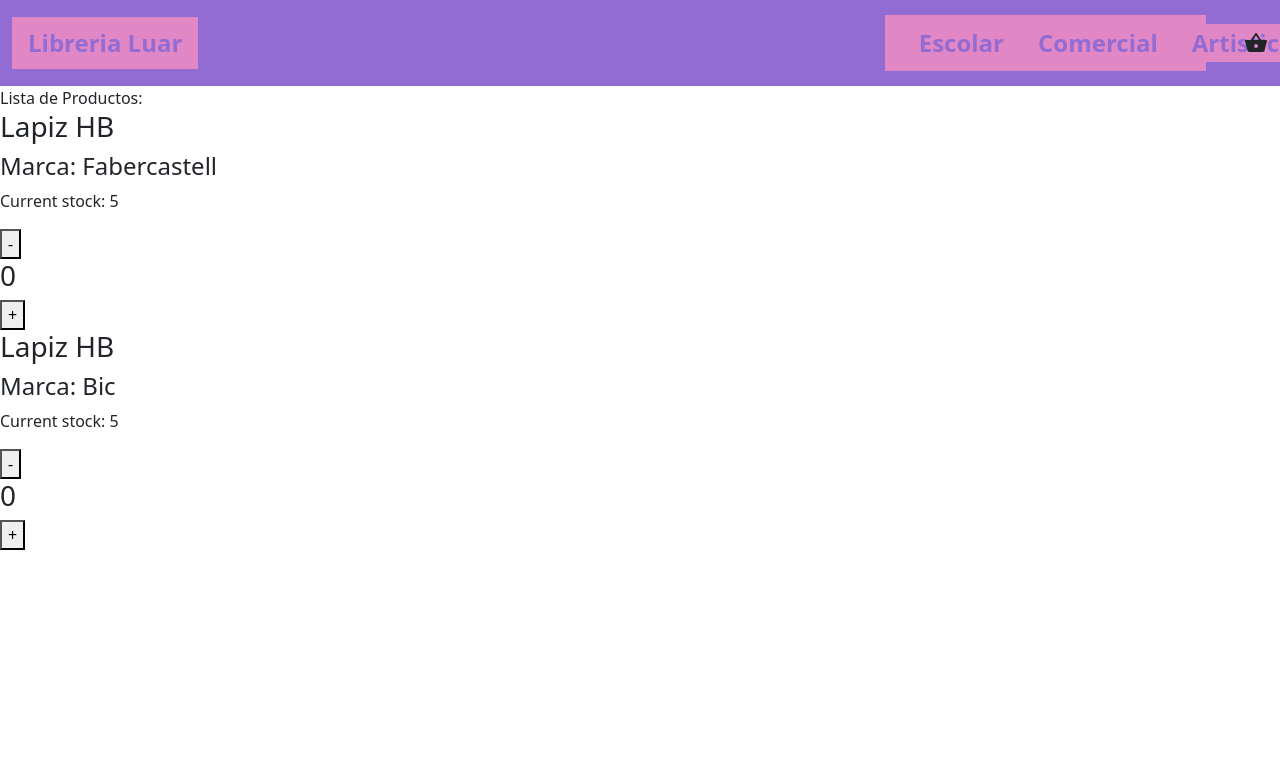
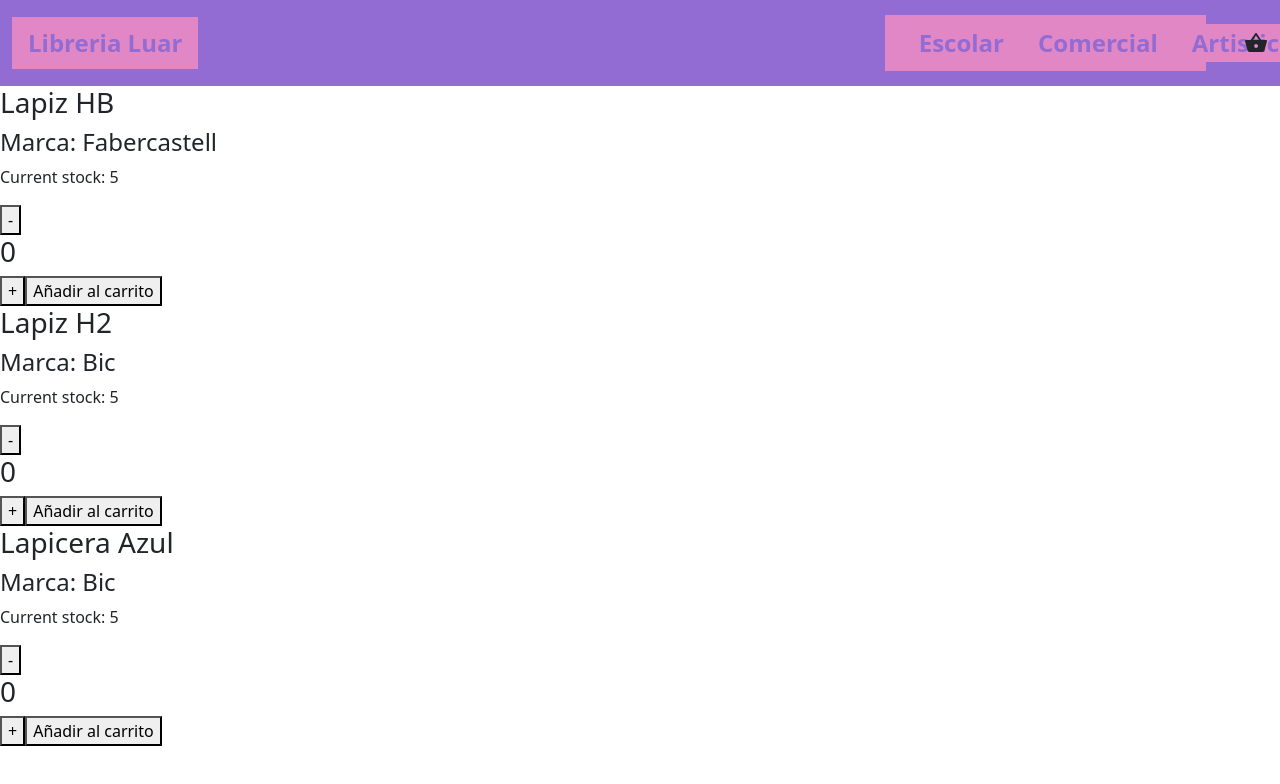
Before and after one commit to alanasmus/coderReact, a React (Create React App) app: page / in a window 1280 px wide. Shown: the top 784 px of the page. Built offline with nearby package versions, Linux system fonts and the light colour scheme.

Commit message:
Map and promise

```diff
--- a/src/App.js
+++ b/src/App.js
@@ -1,14 +1,12 @@
 import './App.css';
 import NavBar from './components/NavBar';
 import ItemListContainer from './components/ItemListContainer';
-import Products from './containers/products';
 
 const App = () => {
   return (
     <div className="App">
       <NavBar />
       <ItemListContainer />
-      <Products />
     </div>
   );
 }
--- a/src/components/Product.js
+++ b/src/components/Item.js
@@ -1,7 +1,11 @@
 import React from 'react';
 import ItemCount from './ItemCount';
 
-const Product = (props) => {
+const Item = (props) => {
+    const handleAdd = () => {
+        console.log("Item agregado al carrito")
+    }
+
     return (
         <div className="product-container">
             <div className="product-name">
@@ -10,9 +14,9 @@ const Product = (props) => {
             <div className="product-brand">
                 <h4>Marca: {props.brand}</h4>
             </div>
-            <ItemCount stock={5}/>
+            <ItemCount inicial={0} stock={props.stock} onAdd={handleAdd}/>
         </div>
     );
 }
 
-export default Product;
+export default Item;
--- a/src/components/ItemCount.js
+++ b/src/components/ItemCount.js
@@ -1,7 +1,7 @@
 import React, { useState } from "react";
 
 const ItemCount = (props) => {
-    const [cant, setCant] = useState(0)
+    const [cant, setCant] = useState(props.inicial)
 
     const handleAdd = () => {
         if ((cant + 1) <= props.stock)
@@ -18,6 +18,7 @@ const ItemCount = (props) => {
             <button onClick={handleMinus}>-</button>
             <h3>{cant}</h3>
             <button onClick={handleAdd}>+</button>
+            <button onClick={props.onAdd}>Añadir al carrito</button>
         </div>
     );
 
--- /dev/null
+++ b/src/components/ItemList.js
@@ -0,0 +1,37 @@
+import React, {useState} from 'react';
+import { data } from '../utils/products';
+import Item from './Item';
+
+let is_ok = true;
+
+const cargarData = (data) => {
+    return new Promise((resolve, reject) => {
+        if (is_ok) {
+            setTimeout(() => {
+                resolve(data)
+            }, 2000);
+        } else {
+            reject("Error")
+        }
+    })
+}
+
+const ItemList = () => {
+
+    const [dataCargada, setDataCargada] = useState([])
+    cargarData(data).then(datos => { setDataCargada(datos)}).catch(err => { console.log(err) });
+
+    return (
+        <>
+            {
+                dataCargada.map((item, index) => {
+                    return (
+                        <Item key={index} name={item.name} brand={item.brand} stock={item.stock} />
+                    )
+                })
+            }
+        </>
+    )
+}
+
+export default ItemList;
--- a/src/components/ItemListContainer.js
+++ b/src/components/ItemListContainer.js
@@ -1,8 +1,11 @@
 import React from 'react';
+import ItemList from './ItemList';
 
 const ItemListContainer = () => {
     return (
-        "Lista de Productos:"
+        <>
+            <ItemList></ItemList>
+        </>
     );
 }
 
--- a/src/containers/products.js
+++ /dev/null
@@ -1,17 +0,0 @@
-import React from 'react';
-import Product from '../components/Product';
-
-const Products = () => {
-    return (
-        <>
-            <Product
-                name="Lapiz HB"
-                brand="Fabercastell" />
-            <Product
-                name="Lapiz HB"
-                brand="Bic" />
-        </>
-    );
-}
-
-export default Products;
--- /dev/null
+++ b/src/utils/products.js
@@ -0,0 +1,20 @@
+export const data = [
+    {
+        id: "0",
+        name: "Lapiz HB",
+        brand: "Fabercastell",
+        stock: 5
+    },
+    {
+        id: "1",
+        name: "Lapiz H2",
+        brand: "Bic",
+        stock: 5
+    },
+    {
+        id: "2",
+        name: "Lapicera Azul",
+        brand: "Bic",
+        stock: 5
+    }
+];
```
